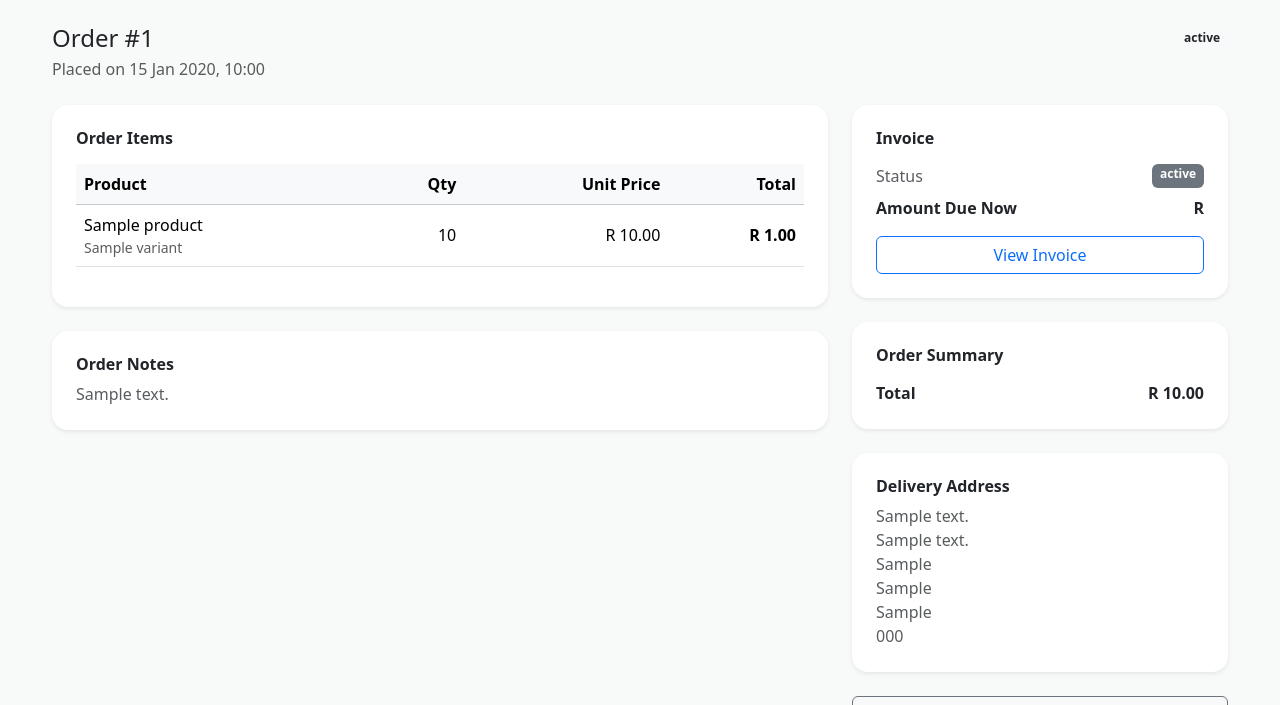
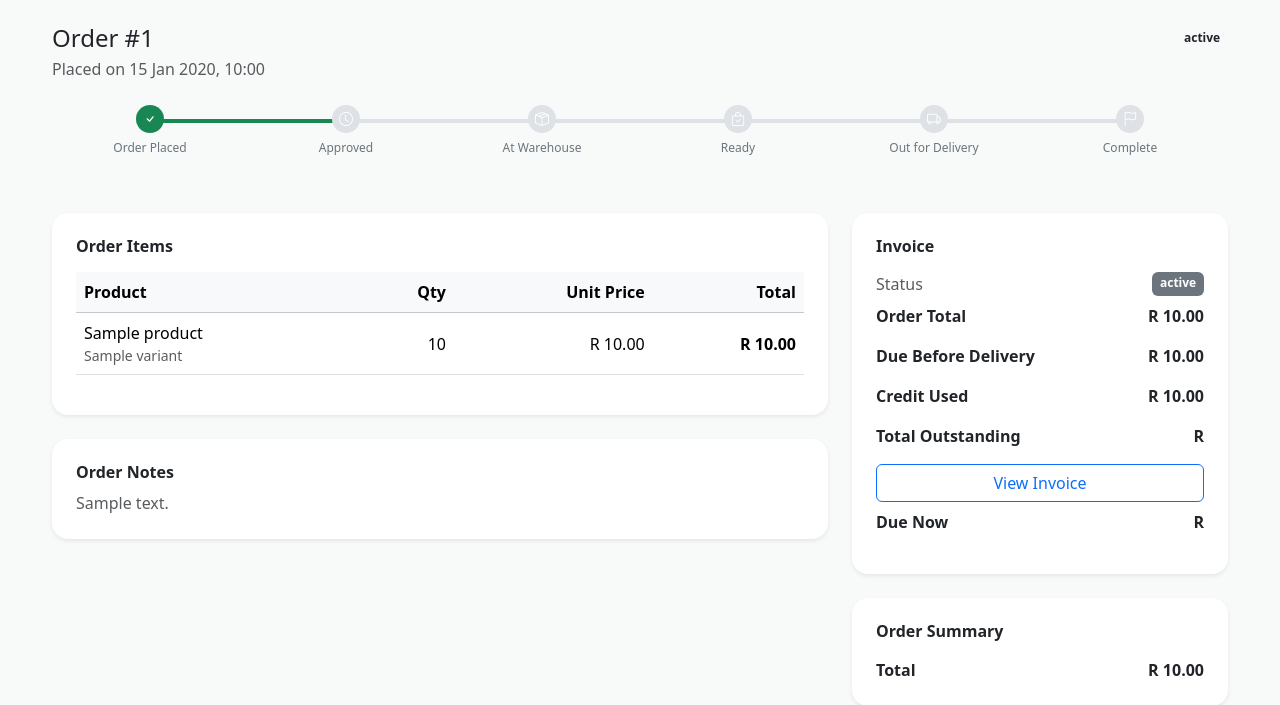
Before and after one commit to viktormotaung/thedailymarket, a Django app: template home/templates/home/view_order.html in a window 1280 px wide. Shown: the part 112-817 px from the top of the page. Run offline with Django 5.2, Linux system fonts and the light colour scheme; the template is opened without the code that fills it: most values are stand-ins (such as "Sample title", 1, 10 or a date in 2020); some libraries are stand-ins or nearby versions.

Commit message:
orders page ux update

```diff
--- a/home/templates/home/orders.html
+++ b/home/templates/home/orders.html
@@ -247,8 +247,8 @@
                 </td>
 
                 <td class="text-end fw-semibold">
-                  {% if order.grand_total %}
-                    R {{ order.grand_total|floatformat:2 }}
+                  {% if order.grand_total_inc %}
+                    R {{ order.grand_total_inc|floatformat:2 }}
                   {% else %}
                     —
                   {% endif %}
--- a/home/templates/home/view_order.html
+++ b/home/templates/home/view_order.html
@@ -34,6 +34,72 @@
     .small-mono{ font-variant-numeric: tabular-nums; }
     .btn-brand{ background:var(--brand); border-color:var(--brand); color:#fff; }
     .btn-brand:hover{ background:var(--brand-dark); border-color:var(--brand-dark); color:#fff; }
+
+    /* ================= ORDER STATUS TRACKER ================= */
+    .order-tracker {
+      display: flex;
+      align-items: center;
+      justify-content: space-between;
+      margin: 1.5rem 0 2rem;
+    }
+
+    .order-step {
+      position: relative;
+      flex: 1;
+      text-align: center;
+    }
+
+    .order-step::after {
+      content: "";
+      position: absolute;
+      top: 14px;
+      left: 50%;
+      width: 100%;
+      height: 4px;
+      background: #dee2e6;
+      z-index: 0;
+    }
+
+    .order-step:last-child::after {
+      display: none;
+    }
+
+    .step-icon {
+      width: 28px;
+      height: 28px;
+      border-radius: 50%;
+      background: #dee2e6;
+      color: #fff;
+      display: inline-flex;
+      align-items: center;
+      justify-content: center;
+      font-size: 14px;
+      position: relative;
+      z-index: 1;
+    }
+
+    .step-label {
+      margin-top: 0.4rem;
+      font-size: 0.75rem;
+      color: #6c757d;
+    }
+
+    /* completed */
+    .order-step.completed .step-icon,
+    .order-step.completed::after {
+      background: #198754;
+    }
+
+    /* active */
+    .order-step.active .step-icon {
+      background: #0b5c39;
+    }
+
+    .order-step.active .step-label {
+      font-weight: 600;
+      color: #0b5c39;
+    }
+
 
     @media (max-width:991.98px){ .navbar-brand img{ height:40px; } }
   </style>
@@ -217,6 +283,107 @@
     </div>
 
     <div class="row g-4">
+      <!-- ================= ORDER STATUS TRACKER ================= -->
+      {% with s=order.status %}
+      <div class="order-tracker">
+
+        <!-- Step 1: Order Placed -->
+        <div class="order-step completed">
+          <div class="step-icon">
+            <i class="bi bi-check"></i>
+          </div>
+          <div class="step-label">Order Placed</div>
+        </div>
+
+        <!-- Step 2: Approved -->
+        <div class="order-step
+          {% if s == 'approved' or s == 'at_warehouse' or s == 'ready_for_delivery' or s == 'out_for_delivery' or s == 'complete' %}
+            completed
+          {% endif %}
+          {% if s == 'approved' %}active{% endif %}
+        ">
+          <div class="step-icon">
+            {% if s == 'approved' or s == 'at_warehouse' or s == 'ready_for_delivery' or s == 'out_for_delivery' or s == 'complete' %}
+              <i class="bi bi-check"></i>
+            {% else %}
+              <i class="bi bi-clock"></i>
+            {% endif %}
+          </div>
+          <div class="step-label">Approved</div>
+        </div>
+
+        <!-- Step 3: At Warehouse -->
+        <div class="order-step
+          {% if s == 'at_warehouse' or s == 'ready_for_delivery' or s == 'out_for_delivery' or s == 'complete' %}
+            completed
+          {% endif %}
+          {% if s == 'at_warehouse' %}active{% endif %}
+        ">
+          <div class="step-icon">
+            {% if s == 'at_warehouse' or s == 'ready_for_delivery' or s == 'out_for_delivery' or s == 'complete' %}
+              <i class="bi bi-check"></i>
+            {% else %}
+              <i class="bi bi-box-seam"></i>
+            {% endif %}
+          </div>
+          <div class="step-label">At Warehouse</div>
+        </div>
+
+        <!-- Step 4: Ready for Delivery -->
+        <div class="order-step
+          {% if s == 'ready_for_delivery' or s == 'out_for_delivery' or s == 'complete' %}
+            completed
+          {% endif %}
+          {% if s == 'ready_for_delivery' %}active{% endif %}
+        ">
+          <div class="step-icon">
+            {% if s == 'ready_for_delivery' or s == 'out_for_delivery' or s == 'complete' %}
+              <i class="bi bi-check"></i>
+            {% else %}
+              <i class="bi bi-bag-check"></i>
+            {% endif %}
+          </div>
+          <div class="step-label">Ready</div>
+        </div>
+
+        <!-- Step 5: Out for Delivery -->
+        <div class="order-step
+          {% if s == 'out_for_delivery' or s == 'complete' %}
+            completed
+          {% endif %}
+          {% if s == 'out_for_delivery' %}active{% endif %}
+        ">
+          <div class="step-icon">
+            {% if s == 'out_for_delivery' or s == 'complete' %}
+              <i class="bi bi-check"></i>
+            {% else %}
+              <i class="bi bi-truck"></i>
+            {% endif %}
+          </div>
+          <div class="step-label">Out for Delivery</div>
+        </div>
+
+        <!-- Step 6: Complete -->
+        <div class="order-step
+          {% if s == 'complete' %}
+            completed active
+          {% endif %}
+        ">
+          <div class="step-icon">
+            {% if s == 'complete' %}
+              <i class="bi bi-check"></i>
+            {% else %}
+              <i class="bi bi-flag"></i>
+            {% endif %}
+          </div>
+          <div class="step-label">Complete</div>
+        </div>
+
+      </div>
+      {% endwith %}
+
+
+
 
       <!-- ================= LEFT ================= -->
       <div class="col-lg-8">
@@ -249,10 +416,10 @@
                     </td>
                     <td class="text-end">{{ item.quantity }}</td>
                     <td class="text-end">
-                      R {{ item.final_unit_price|floatformat:2|intcomma }}
+                      R {{ item.unit_price_excl|floatformat:2|intcomma }}
                     </td>
                     <td class="text-end fw-semibold">
-                      R {{ item.total_price|floatformat:2|intcomma }}
+                      R {{ item.line_total_inc|floatformat:2|intcomma }}
                     </td>
                   </tr>
                   {% endfor %}
@@ -303,7 +470,25 @@
               </div>
 
               <div class="d-flex justify-content-between fw-semibold mb-3">
-                <span>Amount Due Now</span>
+                <span>Order Total</span>
+                <span>
+                  R {{ invoice.order_total_inc|floatformat:2|intcomma }}
+                </span>
+              </div>
+              <div class="d-flex justify-content-between fw-semibold mb-3">
+                <span>Due Before Delivery</span>
+                <span>
+                  R {{ invoice.deposit_required|floatformat:2|intcomma }}
+                </span>
+              </div>
+              <div class="d-flex justify-content-between fw-semibold mb-3">
+                <span>Credit Used</span>
+                <span>
+                  R {{ invoice.credit_used|floatformat:2|intcomma }}
+                </span>
+              </div>
+              <div class="d-flex justify-content-between fw-semibold mb-3">
+                <span>Total Outstanding</span>
                 <span>
                   R {{ invoice.amount_due|floatformat:2|intcomma }}
                 </span>
@@ -315,10 +500,17 @@
                   View Invoice
                 </a>
 
+                <div class="d-flex justify-content-between fw-semibold mb-3">
+                  <span>Due Now</span>
+                  <span>
+                    R {{ invoice.amount_due|floatformat:2|intcomma }}
+                  </span>
+                </div>
+
                 {% if invoice.amount_due > 0 %}
                   <a href="{% url 'pay-invoice' invoice.id %}"
                     class="btn btn-success">
-                    Pay Deposit
+                    Pay Amount
                   </a>
                 {% endif %}
               </div>
@@ -347,7 +539,7 @@
             <div class="d-flex justify-content-between fw-semibold">
               <span>Total</span>
               <span>
-                R {{ order.grand_total|floatformat:2|intcomma }}
+                R {{ order.grand_total_inc|floatformat:2|intcomma }}
               </span>
             </div>
 
```
